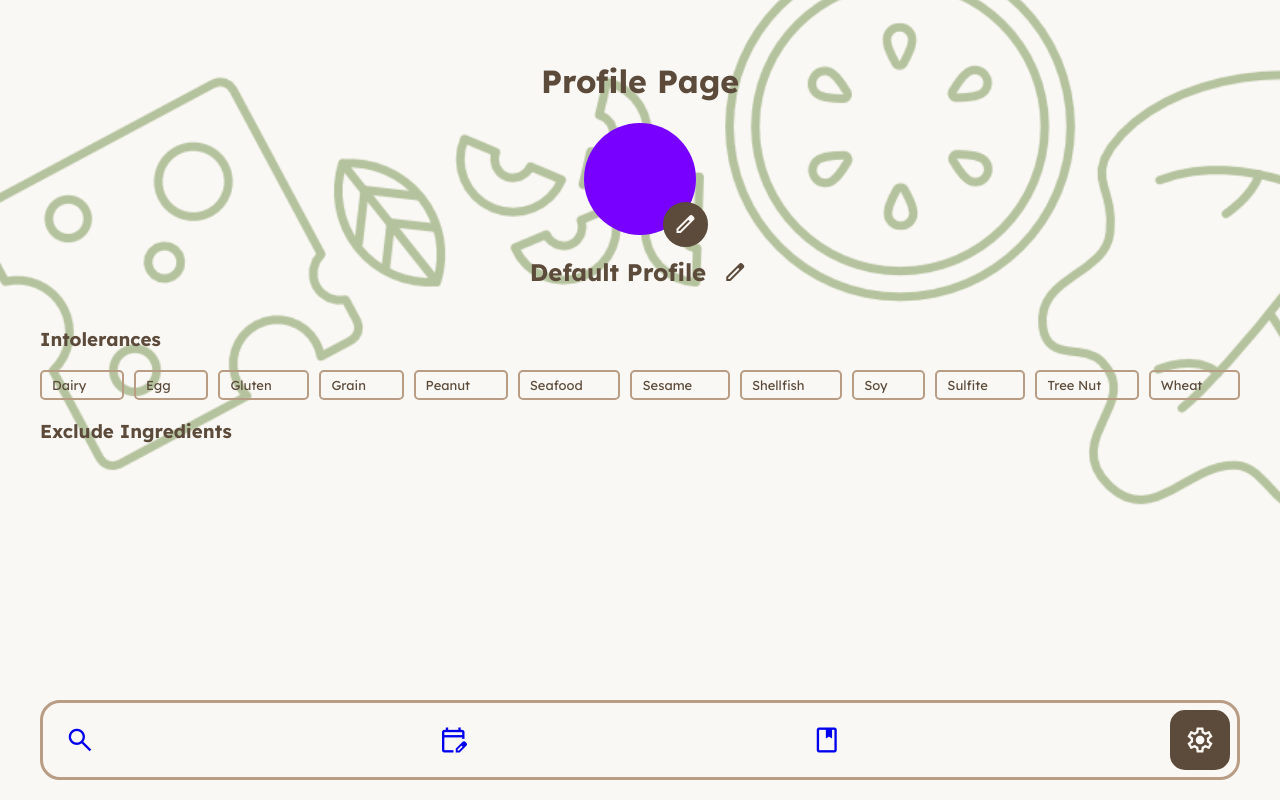
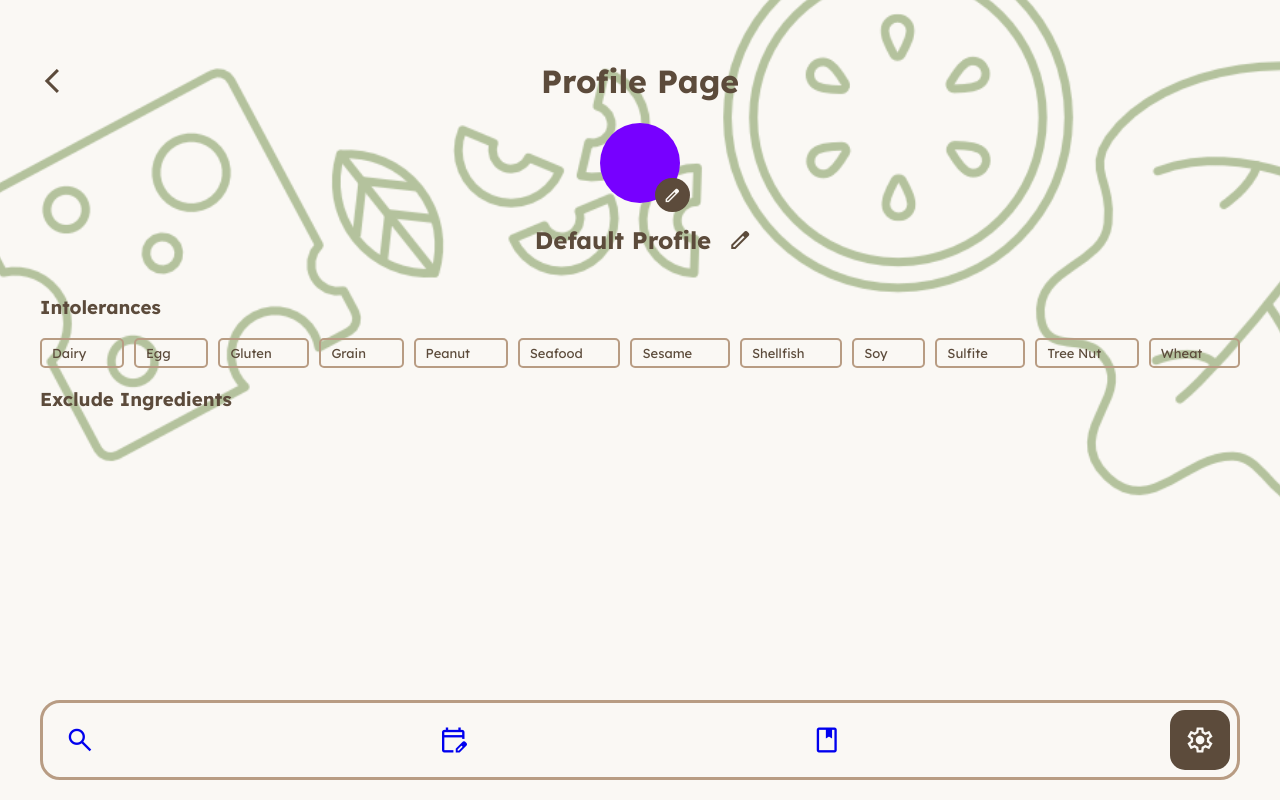
Before and after one commit to turbonobsin/MealPlanningApp, a Vue app: page /profile in a window 1280 px wide. Built offline with nearby package versions, Linux system fonts and the light colour scheme.

Commit message:
Color input at create profile

```diff
--- a/src/assets/base.css
+++ b/src/assets/base.css
@@ -33,10 +33,11 @@ body::before {
     /* background-position: center; */
     background-size: contain;
     position: fixed;
-    top: -55px;
-    left: -30px;
+    top: -4em;
+    left: -2em;
     height: 120%;
     width: 120%;
+    background-repeat: repeat-x;
     z-index: -1;
     background-repeat: no-repeat;
 }
--- a/src/assets/layout.css
+++ b/src/assets/layout.css
@@ -28,6 +28,12 @@
 	display: flex;
 }
 
+.flex-wrap{
+    display: flex;
+    flex-wrap: wrap;
+    gap: 10px;
+}
+
 .vertical {
 	display: flex;
 	flex-direction: column;
--- a/src/assets/main.css
+++ b/src/assets/main.css
@@ -40,8 +40,8 @@ label{
 .text-input{
   border: 2px solid var(--medium);
   border-radius: 8px;
-  height: 2rem;
-  padding: 0px 10px;
+  /* height: 2rem; */
+  padding: 5px 10px;
   color: unset;
   font-weight: 600;
   font-family: inherit;
@@ -80,6 +80,15 @@ button:active {
 
 .small{
   font-size: small;
+}
+
+.xxxlarge{
+  font-size: xxx-large;
+}
+
+.title{
+  margin-left: auto;
+  margin-right: auto;
 }
 
 .red-text{
--- a/src/components/Create_Profile.vue
+++ b/src/components/Create_Profile.vue
@@ -4,6 +4,7 @@ import { useProfilesStore } from '@/stores/profiles';
 
 const show_create_window = inject('show_create_window');
 const name_input = useTemplateRef('name_input');
+const color_input = useTemplateRef('color_input');
 const show_note = ref(false);
 
 const profile_store = useProfilesStore();
@@ -11,6 +12,7 @@ const profile_store = useProfilesStore();
 
 function createProfile(){
     let name = name_input.value.value;
+    let color = color_input.value.value;
     if (name){
         if (profile_store.profiles.some(v => v.name === name)){
             name_input.value.style.borderColor = 'var(--red)';
@@ -21,7 +23,7 @@ function createProfile(){
             }, 3000);
         }
         else{
-            profile_store.createDefaultProfile(name_input.value.value);
+            profile_store.createDefaultProfile(name, color);
             show_create_window.value = false;
         }
     }
@@ -33,8 +35,17 @@ function createProfile(){
     <div class="backdrop"></div>
     <div class="pop-window vertical">
         <h3>Create New Profile</h3>
-        <label for="new_name" class="text-center small">Profile Name:</label>
-        <input ref="name_input" class="text-input"></input>
+        <div class="h-center">
+            <div class="circle color-container center">
+                <input ref="color_input" type="color" class="color-input"></input>
+                <div class="material-symbols-outlined edit-icon">edit</div>
+            </div>
+
+            <div class="name-container vertical">
+                <label for="new_name" class="small">Profile Name:</label>
+                <input ref="name_input" class="text-input"></input>
+            </div>
+        </div>
         <span class="small red-text" v-if="show_note">Name is already used!</span>
         <div class="two-grid space-before">
             <button class="blank-button" @click="show_create_window = false">Cancel</button>
@@ -48,4 +59,33 @@ function createProfile(){
         margin-top: 5px;
         padding-left: 10px;
     }
+
+    .color-container{
+        height: 4em;
+        flex-shrink: 0;
+        overflow: hidden;
+        position: relative;
+    }
+
+    .edit-icon{
+        position: absolute;
+        color: var(--light);
+        pointer-events: none;
+    }
+
+    .color-input{
+        height: 7em;
+        width: 7em;
+        position: absolute;
+    }
+
+    .h-center{
+        gap: 10px;
+    }
+
+    .text-input{
+        flex-shrink: 1;
+        max-width: 80%;
+    }
+
 </style>
--- a/src/views/ProfileView.vue
+++ b/src/views/ProfileView.vue
@@ -1,7 +1,8 @@
 <script setup>
 import { useProfilesStore } from '@/stores/profiles';
 import { storeToRefs } from 'pinia';
-import { onMounted, ref, useTemplateRef } from 'vue';
+import { ref, useTemplateRef } from 'vue';
+import { useRouter } from 'vue-router';
 
 const profile_store = useProfilesStore();
 const { currentProfile } = storeToRefs(profile_store);
@@ -10,6 +11,8 @@ const intolerances = ref(["Dairy", "Egg", "Gluten", "Grain", "Peanut", "Seafood"
 
 const edit_color = ref(false);
 const edit_mode = ref(false);
+
+const router = useRouter();
 
 function toggleItem(item){
     let removed = false;
@@ -65,7 +68,10 @@ function toggleColorEdit(e){
 </script>
 
 <template>
-    <h1>Profile Page</h1>
+    <div class="h-center">
+        <div class="material-symbols-outlined xxxlarge back" @click="router.back()">chevron_left</div>
+        <h1 class="title">Profile Page</h1>
+    </div>
     <main>
         <div class="circle-container" style="position:relative">
             <div class="profile-color center circle">
@@ -74,11 +80,11 @@ function toggleColorEdit(e){
             <div :class="{'material-symbols-outlined': true, 'color-edit': true, 'circle': true, 'center': true, 'enabled': edit_color}" @click="toggleColorEdit">{{ (edit_color) ? 'check' : 'edit'}}</div>
             <div v-show="edit_color" class="material-symbols-outlined color-edit cancel circle center" @click="edit_color=false">close</div>
         </div>
+
         <div class="h-center">
             <h2 id="profile_name" v-show="!edit_mode">{{currentProfile.name}}</h2>
             <input ref="name_input" class="text-input edit-text" v-show="edit_mode" :value="currentProfile.name"></input>
             <div v-show="!edit_mode" class="material-symbols-outlined" @click="edit_mode=!edit_mode">edit</div>
-            <div class="h-center">
             <button v-show="edit_mode" id="save" class="color-button h-center update-button" @click="updateName">
                 <div class="material-symbols-outlined">check</div>
             </button>
@@ -86,10 +92,13 @@ function toggleColorEdit(e){
                 <div class="material-symbols-outlined">close</div>
             </button>
         </div>
-        </div>
+
         <h3>Intolerances</h3>
         <div class="flex-wrap">
-            <div v-for="item in intolerances" @click="toggleItem(item)" :class="{'list-item': true, 'small': true, 'selected': currentProfile.allergies.find(v => v === item)}">{{ item }}</div>
+            <div v-for="item in intolerances" @click="toggleItem(item)"
+            :class="{'list-item': true, 'small': true, 'selected': currentProfile.allergies.find(v => v === item)}">
+                {{ item }}
+            </div>
         </div>
         <h3>Exclude Ingredients</h3>
     </main>
@@ -98,24 +107,28 @@ function toggleColorEdit(e){
 <style scoped>
 
 .circle-container{
-    width:7em;
-    height:7em;
-    margin-inline:auto;
+    width:5em;
+    height:5em;
+    margin-inline: auto;
 }
 
 .profile-color{
     overflow: hidden;
-    height: 7em;
+    height: 5em;
     align-self: center;
     position:relative;
 }
 
+.back{
+    position: absolute;
+    left: .6em;
+}
 
 .color-edit{
     background-color: var(--dark);
     color: var(--light);
-    height: 1.7em;
-    position: relative;
+    font-size: 1.2em;
+    padding: .3em;
     right:-.5em;
     bottom:-.5em;
     position:absolute;
@@ -146,26 +159,17 @@ function toggleColorEdit(e){
     position: relative;
 }
 
-.flex-wrap{
-    display: flex;
-    flex-wrap: wrap;
-    gap: 10px;
-
-    & > *{
-        flex-grow:1;
-    }
-}
-
 .list-item{
     display: inline-block;
     padding: 5px 10px;
     border-radius: 5px;
     border: 2px solid var(--medium);
+    flex-grow:1;
 }
 
 .selected{
     background-color: var(--main-color);
-    border-color: var(--main-color);
+    border-color: var(--main-color) !important;
     color: var(--light);
     animation: pop 0.2s cubic-bezier(0.175, 0.885, 0.32, 1.275);
 }
```
Also changed, not shown: changelogs/amir.md (+1 -0 lines). Lines whose indentation alone changed are shown as unchanged.
